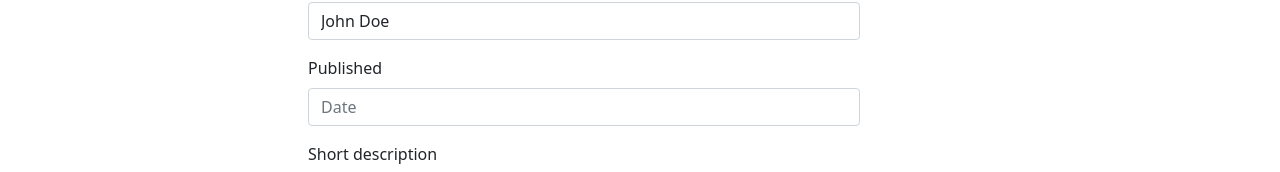
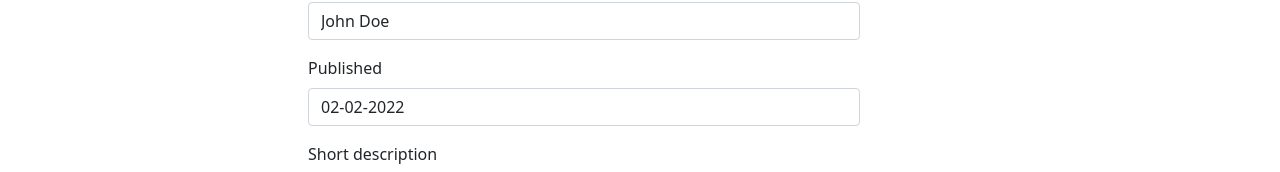
Before and after one commit to OlhaOvcharenko/crud_app, a React (Create React App) app: page /post/edit/1 in a window 1280 px wide. Shown: the part 276-448 px from the top of the page. Built offline with nearby package versions, Linux system fonts and the light colour scheme.

Commit message:
fix EditPostForm.js

```diff
--- a/src/components/features/AllPosts/AllPosts.js
+++ b/src/components/features/AllPosts/AllPosts.js
@@ -8,6 +8,8 @@ import { getAllPosts } from '../../../redux/postsRedux';
 
 const AllPosts = () => {
   const posts = useSelector((state) => getAllPosts(state));
+   console.log(posts,"posts")
+
 
   return (
     <div>
--- a/src/components/features/EditPostForm/EditPostForm.js
+++ b/src/components/features/EditPostForm/EditPostForm.js
@@ -6,6 +6,7 @@ import { useParams } from "react-router-dom";
 import { useSelector } from "react-redux";
 import { getPostById } from "../../../redux/postsRedux";
 
+import { dateToStr } from "../../../utils/FormatDate";
 
 const EditPostForm = () => {
     const navigate = useNavigate();
@@ -13,12 +14,10 @@ const EditPostForm = () => {
 
     const { id } = useParams();
 
-    const postData = useSelector(state => getPostById(state, id));
+    const postData = useSelector((state) => getPostById(state, id));
 
-    console.log('data:', postData)
-
-    const handleSubmit = (post) => {
-        dispatch(editPost({ ...post, id}));
+    const handleSubmit = (postData) => {
+        dispatch(editPost({ ...postData, id}));
         navigate('/');
     };
 
@@ -27,7 +26,6 @@ const EditPostForm = () => {
             postId = {id}
             action={handleSubmit}
             actionText='Edit post'
-            post={postData}
             title={postData.title}
             author={postData.author}
             date={postData.publishedDate}
--- a/src/components/features/PostForm/PostForm.js
+++ b/src/components/features/PostForm/PostForm.js
@@ -7,14 +7,17 @@ import DatePicker from 'react-datepicker';
 import 'react-datepicker/dist/react-datepicker.css';
 
 
+
 const PostForm = ({ action, actionText, ... props}) => {
 
     const [title, setTitle] = useState(props.title || '');
     const [author, setAuthor] = useState(props.author || '');
-    const [publishedDate, setSelectedDate] = useState(props.publishedDate || '');
+    const [publishedDate, setSelectedDate] = useState(props.date || '');
     const [shortDescription, setShortDescription] = useState(props.shortDescription || '');
     const [content, setContent] = useState(props.content || '');
 
+    console.log(props.date,'publisheDate',
+    props.author,'author');
 
     const handleSubmit = e => {
         e.preventDefault();
@@ -23,6 +26,8 @@ const PostForm = ({ action, actionText, ... props}) => {
             publishedDate,
             shortDescription, content });
     };
+
+
 
     return (
 
```
